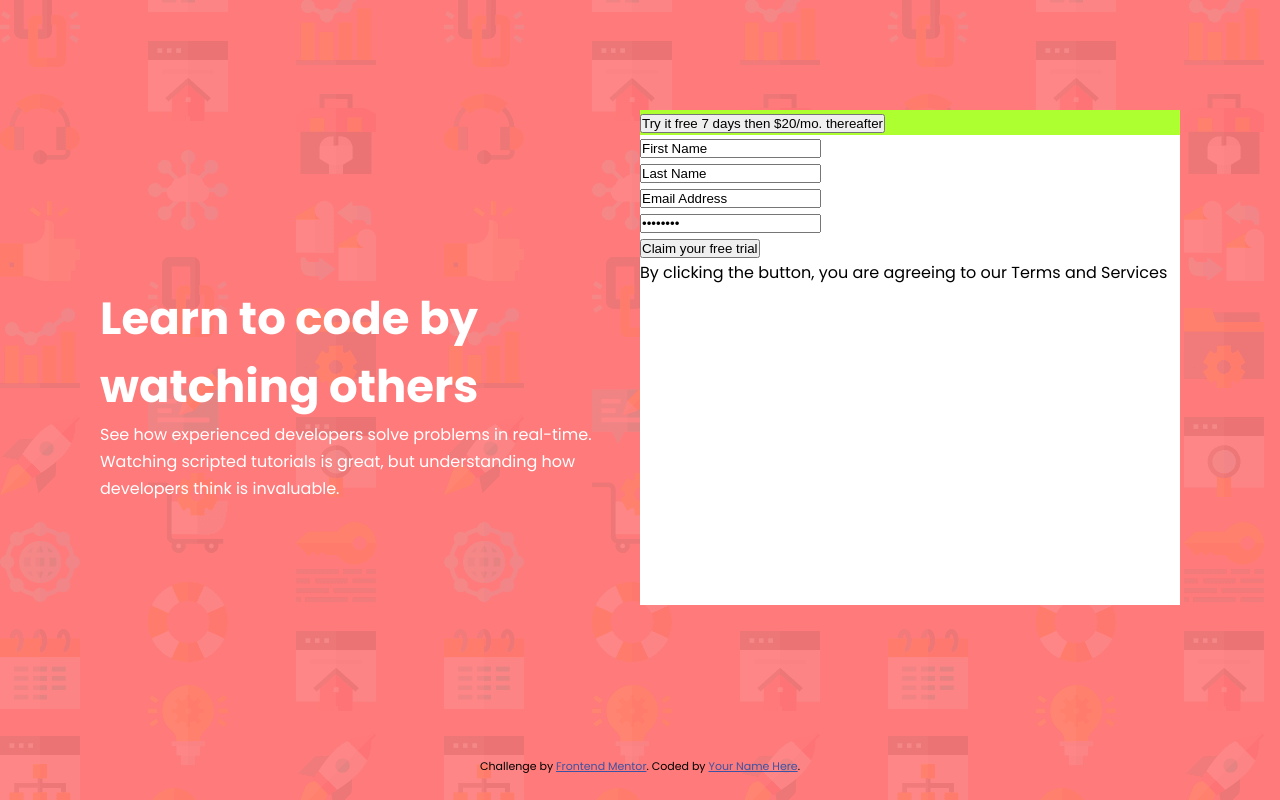
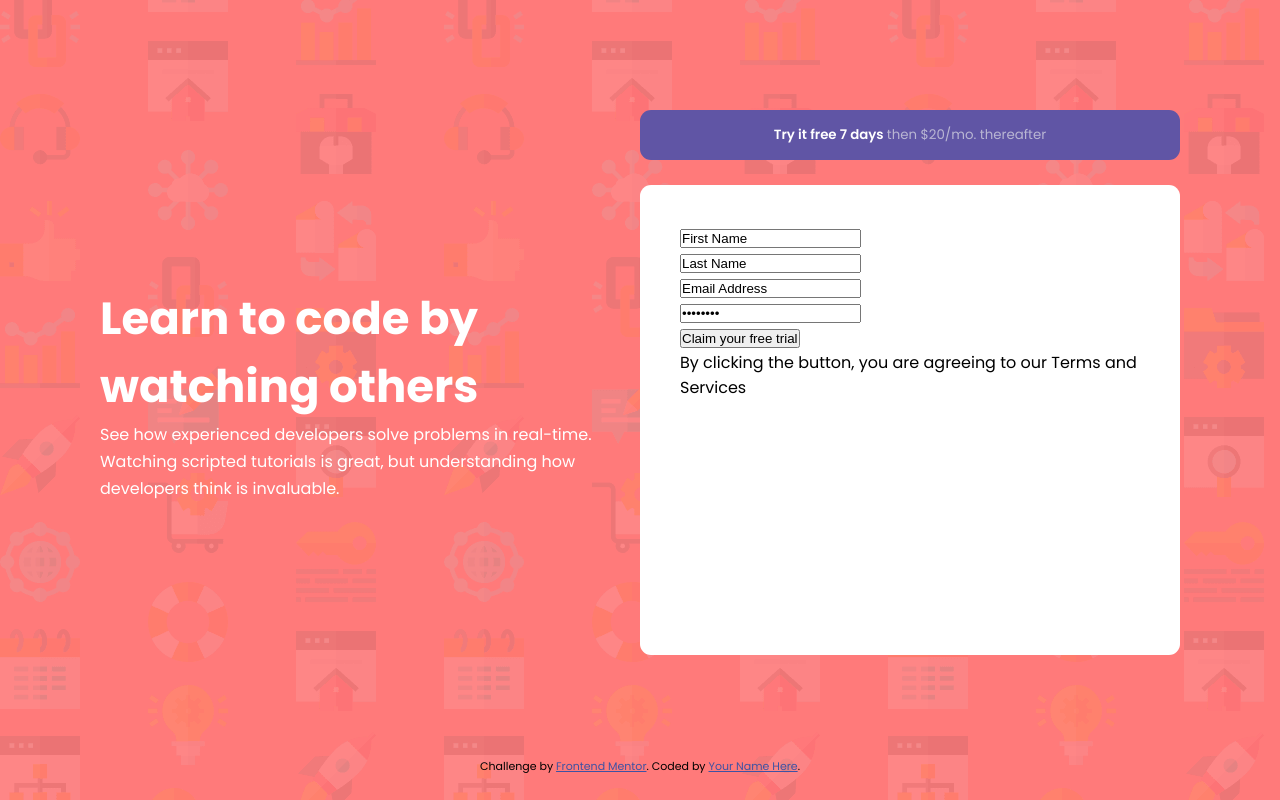
Before and after one commit to hannashapovalova/Component-with-signup-form, a plain HTML site: page index.html in a window 1280 px wide. Drawn offline with Linux system fonts and the light colour scheme.

Commit message:
Created Try button CSS

```diff
--- a/index.html
+++ b/index.html
@@ -22,7 +22,7 @@
         </p>
       </div>
       <div class="right_side">
-        <button>Try it free 7 days then $20/mo. thereafter</button>
+        <button class="try_button"><span class="try_button_bold">Try it free 7 days </span><span class="try_button_thin">then $20/mo. thereafter</span></button>
         <div class="white_block">
           <div class="form">
             <form action="">
--- a/styles.css
+++ b/styles.css
@@ -6,6 +6,7 @@
 --blue: hsl(248, 32%, 49%);
 --dark-blue: hsl(249, 10%, 26%);
 --grayish-blue: hsl(246, 25%, 77%);
+--main-font: 'Poppins', sans-serif;
 }
 
 * {
@@ -14,7 +15,7 @@
     box-sizing: border-box;
 }
 body {
-    font-family: 'Poppins', sans-serif;
+    font-family: var(--main-font);
     background-image: url('./images/bg-intro-desktop.png');
     background-color: var(--red);
 }
@@ -46,13 +47,35 @@ body {
 }
 
 .right_side {
-    background-color: greenyellow;
     width: 540px;
+}
+
+.try_button {
+    background-color: var(--blue);
+    color: white;
+    padding: 15px 0;
+    border: none;
+    width: 100%;
+    border-radius: 11px;
+    font-family: var(--main-font);
+    margin-bottom: 25px;
+}
+
+.try_button_bold {
+    font-weight: 600;
+}
+
+.try_button_thin {
+    color: var(--grayish-blue);
 }
 
 .white_block {
     background-color: white;
     height: 470px;
+    padding: 40px;
+    border: none;
+    border-radius: 11px;
+
 }
 
 
```
